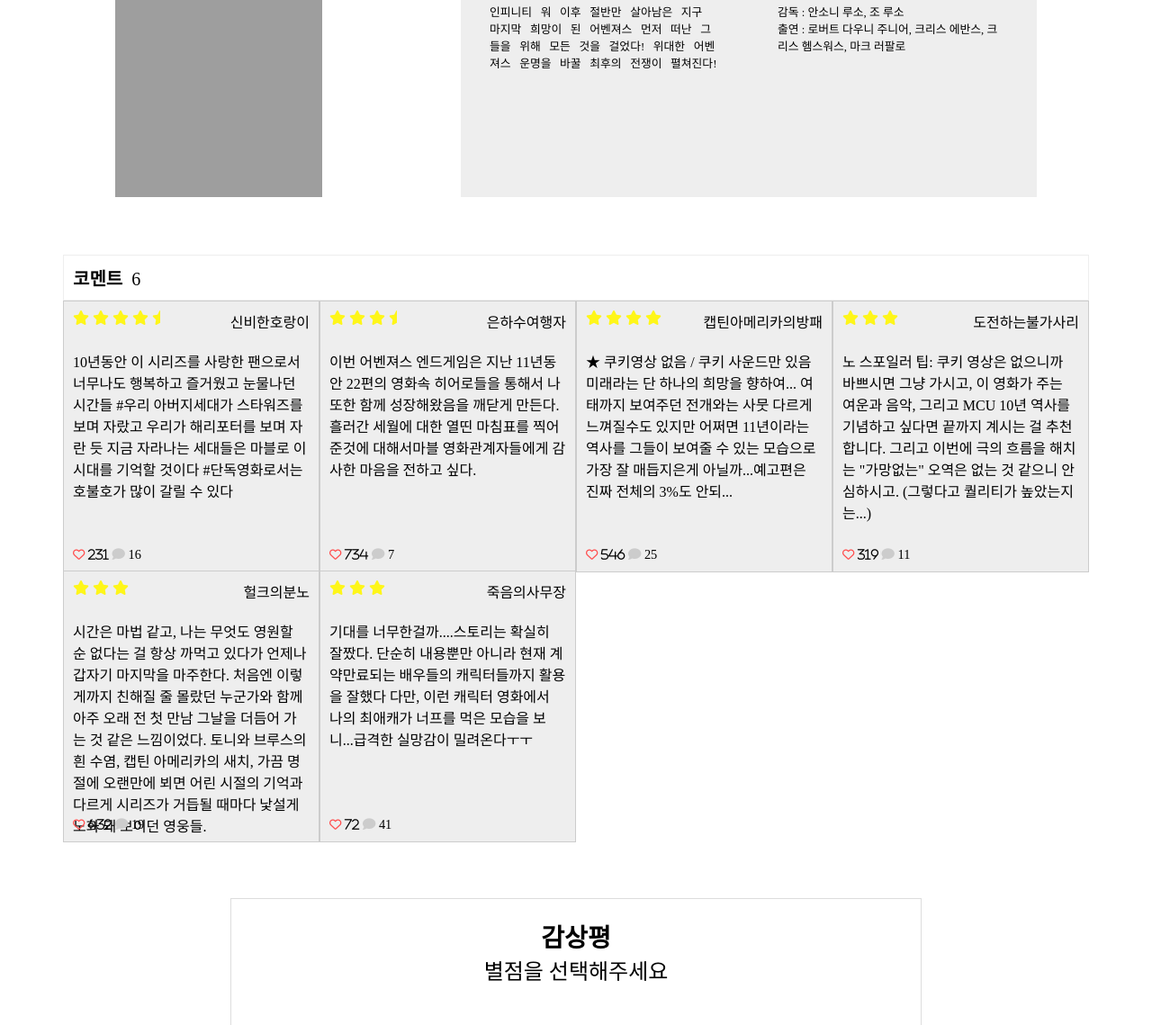
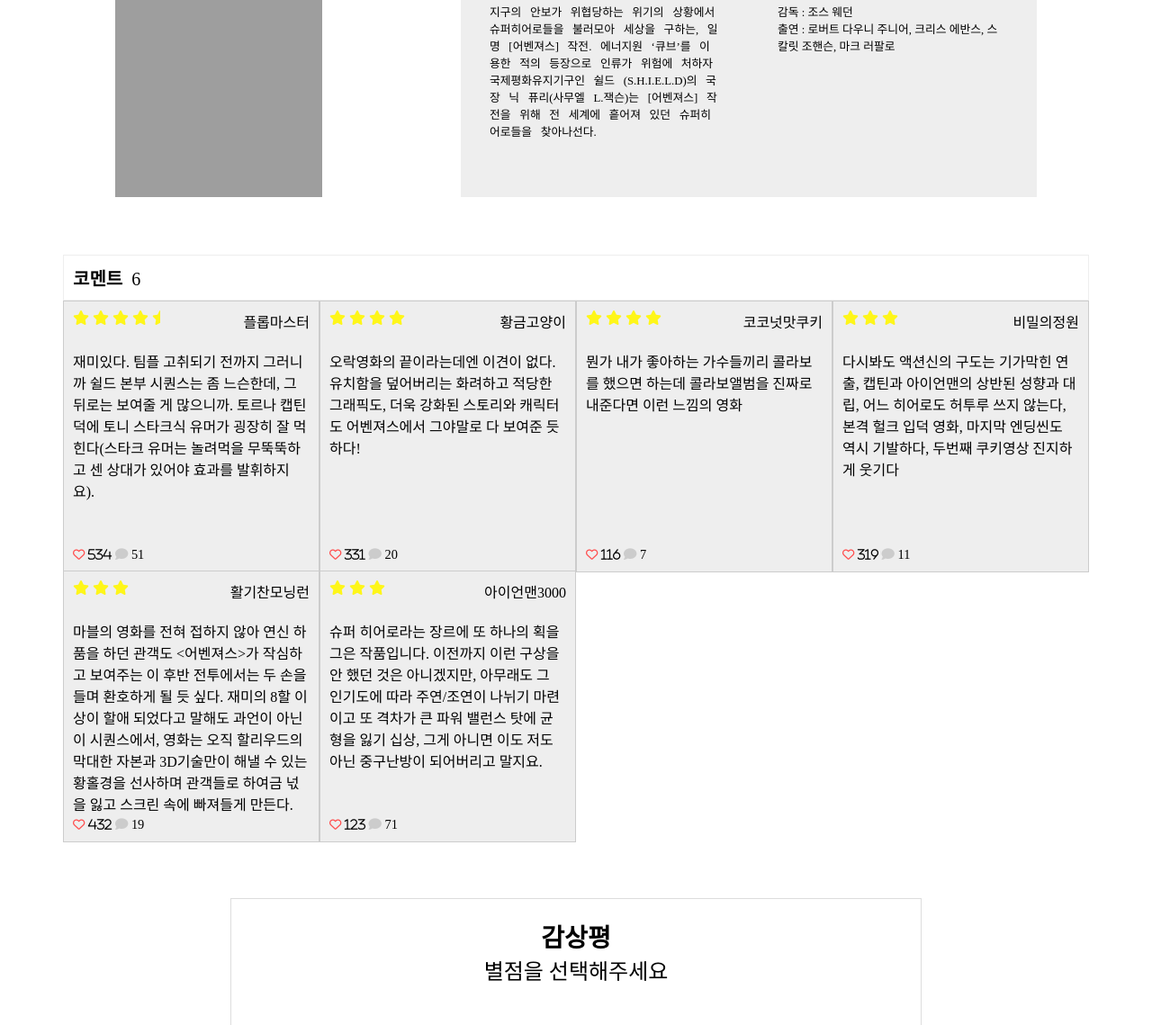
Before and after one commit to jiiinchoi/7team, a plain HTML site: page movie/movie3.html in a window 1280 px wide. Shown: the part 661-1800 px from the top of the page at 90% size. Drawn offline with Linux system fonts and the light colour scheme; grey boxes are pictures that could not be loaded.

Commit message:
lyc movie3 코멘트 수정

```diff
--- a/movie/movie3.html
+++ b/movie/movie3.html
@@ -44,12 +44,12 @@
       <div class="movie_main_story_acter">
         <div class="movie_main_story_box">
           <p class="movie_main_bold2">영화 줄거리</p>
-          <p class="movie_main_story">인피니티 워 이후 절반만 살아남은 지구 마지막 희망이 된 어벤져스 먼저 떠난 그들을 위해 모든 것을 걸었다! 위대한 어벤져스 운명을 바꿀 최후의 전쟁이 펼쳐진다!</p>
+          <p class="movie_main_story">지구의 안보가 위협당하는 위기의 상황에서 슈퍼히어로들을 불러모아 세상을 구하는, 일명 [어벤져스] 작전. 에너지원 ‘큐브’를 이용한 적의 등장으로 인류가 위험에 처하자 국제평화유지기구인 쉴드 (S.H.I.E.L.D)의 국장 닉 퓨리(사무엘 L.잭슨)는 [어벤져스] 작전을 위해 전 세계에 흩어져 있던 슈퍼히어로들을 찾아나선다.</p>
         </div>
         <div class="movie_main_acter_box">
           <p class="movie_main_bold2">감독/출연</p>
-          <p class="movie_main_acter">감독 : 안소니 루소, 조 루소</p>
-          <p class="movie_main_acter">출연 : 로버트 다우니 주니어, 크리스 에반스, 크리스 헴스워스, 마크 러팔로</p>
+          <p class="movie_main_acter">감독 : 조스 웨던</p>
+          <p class="movie_main_acter">출연 : 로버트 다우니 주니어, 크리스 에반스, 스칼릿 조핸슨, 마크 러팔로</p>
         </div>
       </div>
     </div>
@@ -69,38 +69,15 @@
             <i class="fas fa-star"></i>
             <i class="fas fa-star-half"></i>
           </div>
-          <div>신비한호랑이</div>
+          <div>플롭마스터</div>
         </div>
         <div class="comment_main">
-          10년동안 이 시리즈를 사랑한 팬으로서 너무나도 행복하고 즐거웠고 눈물나던 시간들
-          #우리 아버지세대가 스타워즈를 보며 자랐고 우리가 해리포터를 보며 자란 듯 지금 자라나는 세대들은 마블로 이 시대를 기억할 것이다
-          #단독영화로서는 호불호가 많이 갈릴 수 있다
+          재미있다. 팀플 고취되기 전까지 그러니까 쉴드 본부 시퀀스는 좀 느슨한데, 그 뒤로는 보여줄 게 많으니까. 토르나 캡틴 덕에 토니 스타크식 유머가 굉장히 잘 먹힌다(스타크 유머는 놀려먹을 무뚝뚝하고 센 상대가 있어야 효과를 발휘하지요).
         </div>
         <div class="comment_bottom">
           <button style="border: none; background: transparent;" onclick="changeCount('like-count1')">
-          <i class="fa-regular fa-heart LikeContent0" onclick="changeIcon(this)"><span id="like-count1" style="color:black;"> 231</span></i></button>
-          <i class="fas fa-comment"></i> 16
-        </div>
-      </div>
-
-      <div class="comment_content_one">
-        <div class="comment_top">
-          <div class="comment_star">
-            <i class="fas fa-star"></i>
-            <i class="fas fa-star"></i>
-            <i class="fas fa-star"></i>
-            <i class="fas fa-star-half"></i>
-          </div>
-          <div>은하수여행자</div>
-        </div>
-        <div class="comment_main">
-          이번 어벤져스 엔드게임은 지난 11년동안 22편의 영화속 히어로들을 통해서 나 또한 함께 성장해왔음을 깨닫게 만든다.
-          흘러간 세월에 대한 열띤 마침표를 찍어준것에 대해서마블 영화관계자들에게 감사한 마음을 전하고 싶다.
-        </div>
-        <div class="comment_bottom">
-          <button style="border: none; background: transparent;" onclick="changeCount('like-count2')">
-          <i class="fa-regular fa-heart LikeContent0" onclick="changeIcon(this)"><span id="like-count2" style="color:black;"> 734</span></i></button>
-          <i class="fas fa-comment"></i> 7
+          <i class="fa-regular fa-heart LikeContent0" onclick="changeIcon(this)"><span id="like-count1" style="color:black;"> 534</span></i></button>
+          <i class="fas fa-comment"></i> 51
         </div>
       </div>
 
@@ -112,16 +89,35 @@
             <i class="fas fa-star"></i>
             <i class="fas fa-star"></i>
           </div>
-          <div>캡틴아메리카의방패</div>
+          <div>황금고양이</div>
         </div>
         <div class="comment_main">
-          ★ 쿠키영상 없음 / 쿠키 사운드만 있음 미래라는 단 하나의 희망을 향하여...
-          여태까지 보여주던 전개와는 사뭇 다르게 느껴질수도 있지만 어쩌면 11년이라는 역사를 그들이 보여줄 수 있는 모습으로 가장 잘 매듭지은게 아닐까...예고편은 진짜 전체의 3%도 안되...
+          오락영화의 끝이라는데엔 이견이 없다. 유치함을 덮어버리는 화려하고 적당한 그래픽도, 더욱 강화된 스토리와 캐릭터도 어벤져스에서 그야말로 다 보여준 듯 하다!
+        </div>
+        <div class="comment_bottom">
+          <button style="border: none; background: transparent;" onclick="changeCount('like-count2')">
+          <i class="fa-regular fa-heart LikeContent0" onclick="changeIcon(this)"><span id="like-count2" style="color:black;"> 331</span></i></button>
+          <i class="fas fa-comment"></i> 20
+        </div>
+      </div>
+
+      <div class="comment_content_one">
+        <div class="comment_top">
+          <div class="comment_star">
+            <i class="fas fa-star"></i>
+            <i class="fas fa-star"></i>
+            <i class="fas fa-star"></i>
+            <i class="fas fa-star"></i>
+          </div>
+          <div>코코넛맛쿠키</div>
+        </div>
+        <div class="comment_main">
+         뭔가 내가 좋아하는 가수들끼리 콜라보를 했으면 하는데 콜라보앨범을 진짜로 내준다면 이런 느낌의 영화
         </div>
         <div class="comment_bottom">
           <button style="border: none; background: transparent;" onclick="changeCount('like-count3')">
-          <i class="fa-regular fa-heart LikeContent0" onclick="changeIcon(this)"><span id="like-count3" style="color:black;"> 546</span></i></button>
-          <i class="fas fa-comment"></i> 25
+          <i class="fa-regular fa-heart LikeContent0" onclick="changeIcon(this)"><span id="like-count3" style="color:black;"> 116</span></i></button>
+          <i class="fas fa-comment"></i> 7
         </div>
       </div>
 
@@ -132,11 +128,10 @@
             <i class="fas fa-star"></i>
             <i class="fas fa-star"></i>
           </div>
-          <div>도전하는불가사리</div>
+          <div>비밀의정원</div>
         </div>
         <div class="comment_main">
-          노 스포일러 팁: 쿠키 영상은 없으니까 바쁘시면 그냥 가시고, 이 영화가 주는 여운과 음악, 그리고 MCU 10년 역사를 기념하고 싶다면 끝까지 계시는 걸 추천합니다.
-          그리고 이번에 극의 흐름을 해치는 "가망없는" 오역은 없는 것 같으니 안심하시고. (그렇다고 퀄리티가 높았는지는...)
+          다시봐도 액션신의 구도는 기가막힌 연출, 캡틴과 아이언맨의 상반된 성향과 대립, 어느 히어로도 허투루 쓰지 않는다, 본격 헐크 입덕 영화, 마지막 엔딩씬도 역시 기발하다, 두번째 쿠키영상 진지하게 웃기다
         </div>
         <div class="comment_bottom">
           <button style="border: none; background: transparent;" onclick="changeCount('like-count5')">
@@ -152,11 +147,10 @@
             <i class="fas fa-star"></i>
             <i class="fas fa-star"></i>
           </div>
-          <div>헐크의분노</div>
+          <div>활기찬모닝런</div>
         </div>
         <div class="comment_main">
-          시간은 마법 같고, 나는 무엇도 영원할 순 없다는 걸 항상 까먹고 있다가 언제나 갑자기 마지막을 마주한다. 처음엔 이렇게까지 친해질 줄 몰랐던 누군가와 함께 아주 오래 전 첫 만남 그날을 더듬어 가는 것 같은 느낌이었다.
-          토니와 브루스의 흰 수염, 캡틴 아메리카의 새치, 가끔 명절에 오랜만에 뵈면 어린 시절의 기억과 다르게 시리즈가 거듭될 때마다 낯설게 노화 돼 보이던 영웅들.
+          마블의 영화를 전혀 접하지 않아 연신 하품을 하던 관객도 <어벤져스>가 작심하고 보여주는 이 후반 전투에서는 두 손을 들며 환호하게 될 듯 싶다. 재미의 8할 이상이 할애 되었다고 말해도 과언이 아닌 이 시퀀스에서, 영화는 오직 할리우드의 막대한 자본과 3D기술만이 해낼 수 있는 황홀경을 선사하며 관객들로 하여금 넋을 잃고 스크린 속에 빠져들게 만든다.
         </div>
         <div class="comment_bottom">
           <button style="border: none; background: transparent;" onclick="changeCount('like-count6')">
@@ -172,16 +166,15 @@
             <i class="fas fa-star"></i>
             <i class="fas fa-star"></i>
           </div>
-          <div>죽음의사무장</div>
+          <div>아이언맨3000</div>
         </div>
         <div class="comment_main">
-          기대를 너무한걸까....스토리는 확실히 잘짰다. 단순히 내용뿐만 아니라 현재 계약만료되는 배우들의 캐릭터들까지 활용을 잘했다
-          다만, 이런 캐릭터 영화에서 나의 최애캐가 너프를 먹은 모습을 보니...급격한 실망감이 밀려온다ㅜㅜ
+          슈퍼 히어로라는 장르에 또 하나의 획을 그은 작품입니다. 이전까지 이런 구상을 안 했던 것은 아니겠지만, 아무래도 그 인기도에 따라 주연/조연이 나뉘기 마련이고 또 격차가 큰 파워 밸런스 탓에 균형을 잃기 십상, 그게 아니면 이도 저도 아닌 중구난방이 되어버리고 말지요.
         </div>
         <div class="comment_bottom">
           <button style="border: none; background: transparent;" onclick="changeCount('like-count4')">
-          <i class="fa-regular fa-heart LikeContent0" onclick="changeIcon(this)"><span id="like-count4" style="color:black;"> 72</span></i></button>
-          <i class="fas fa-comment"></i> 41
+          <i class="fa-regular fa-heart LikeContent0" onclick="changeIcon(this)"><span id="like-count4" style="color:black;"> 123</span></i></button>
+          <i class="fas fa-comment"></i> 71
         </div>
       </div>
     </div>
```
Also changed, not shown: movie/movie2.html (+2 -2 lines).
